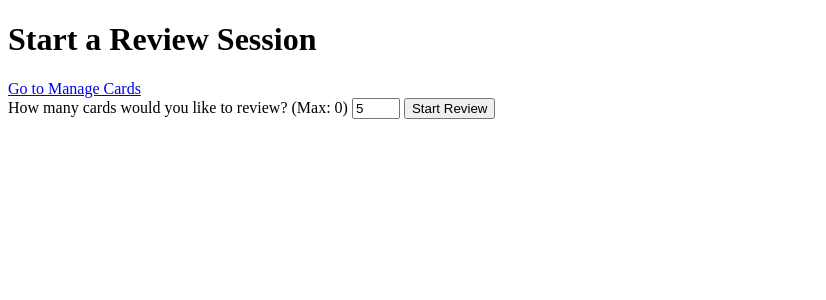
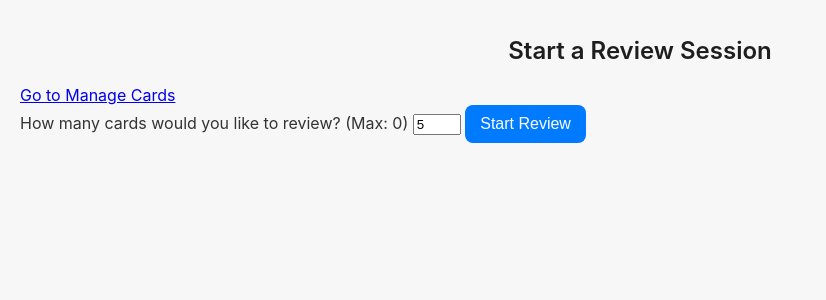
Before and after one commit to panda1312/Scriptura, a Flask app: page /review in a window 1280 px wide. Shown: the top 300 px of the page, without its empty margins (0-826 px from the left). Run offline with Flask 2, Linux system fonts and the light colour scheme; the visitor is signed in with stand-in values (Sample User, id 1).

Commit message:
Update review_select.html

```diff
--- a/templates/review_select.html
+++ b/templates/review_select.html
@@ -3,15 +3,18 @@
 <head>
     <meta charset="UTF-8">
     <title>Select Review Settings - Scriptura</title>
+    <link rel="stylesheet" href="/static/style.css">
 </head>
 <body>
-    <h1>Start a Review Session</h1>
-    <a href="/">Go to Manage Cards</a>
+    <div class="container">
+        <h1>Start a Review Session</h1>
+        <a href="/" class="button">Go to Manage Cards</a>
 
-    <form method="post" action="/review">
-        <label for="num_cards">How many cards would you like to review? (Max: {{ total }})</label>
-        <input type="number" id="num_cards" name="num_cards" min="1" max="{{ total }}" value="5">
-        <button type="submit">Start Review</button>
-    </form>
+        <form method="post" action="/review">
+            <label for="num_cards">How many cards would you like to review? (Max: {{ total }})</label>
+            <input type="number" id="num_cards" name="num_cards" min="1" max="{{ total }}" value="5">
+            <button type="submit" class="button">Start Review</button>
+        </form>
+    </div>
 </body>
 </html>
```
